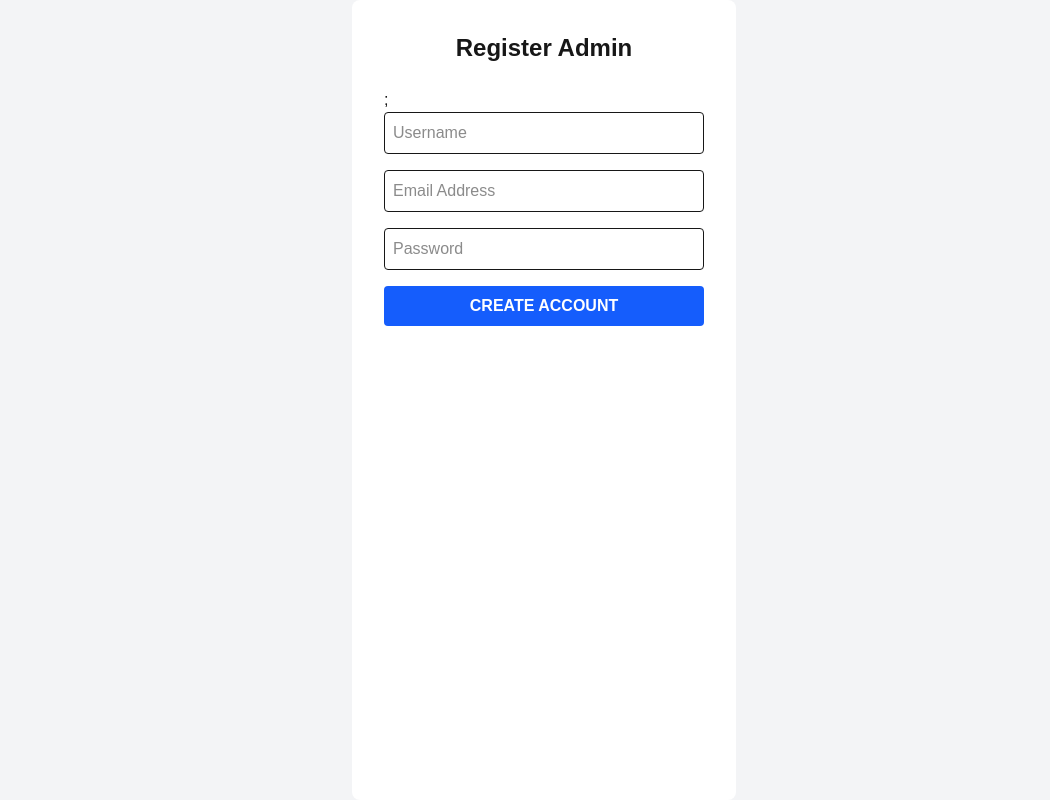
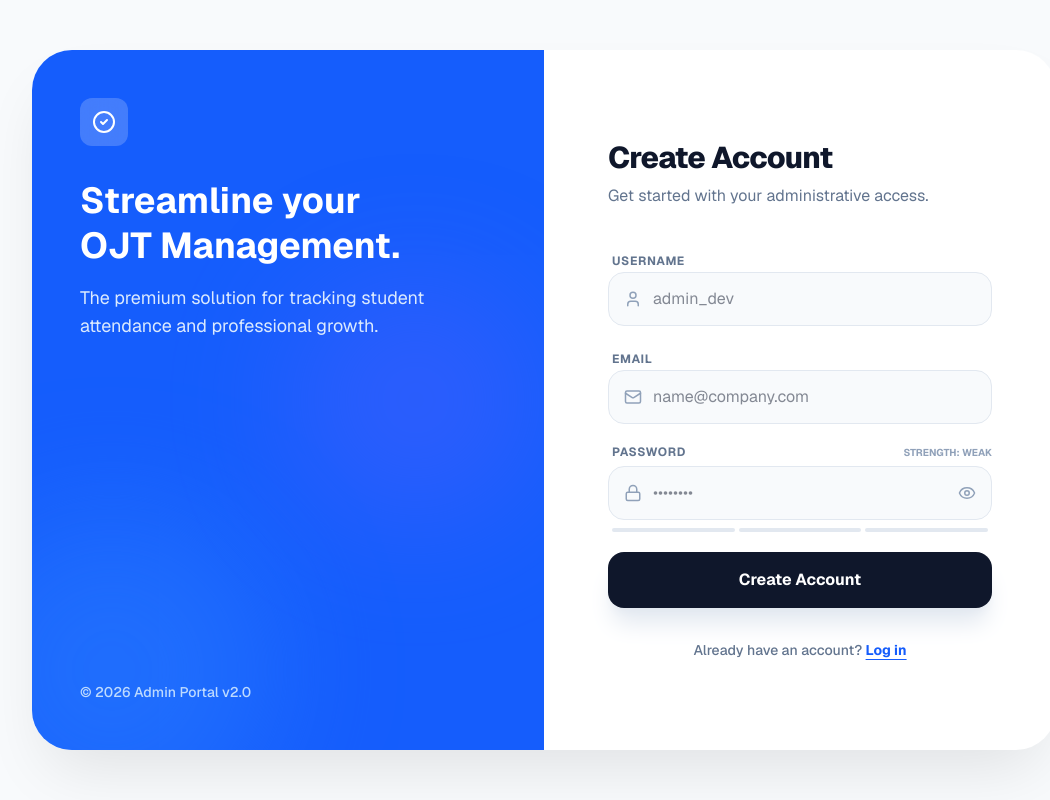
Before and after one commit to meuorii/OJT-Time-Logger, a Next.js app: page /admin/register in a window 1280 px wide. Shown: the whole page, without its empty margins (96-1146 px from the left). Built offline with nearby package versions, Linux system fonts and the light colour scheme.

Commit message:
Implement premium two-column admin register UI with framer-motion animations

```diff
--- a/app/admin/register/page.tsx
+++ b/app/admin/register/page.tsx
@@ -2,42 +2,179 @@
 
 import { useState } from 'react';
 import { useRouter } from 'next/navigation';
+import Link from 'next/link';
+import { motion, AnimatePresence } from 'framer-motion'; // Ensure framer-motion is installed
+import { Eye, EyeOff, User, Mail, Lock, CheckCircle2, AlertCircle, Loader2 } from 'lucide-react'; // Optional: npm i lucide-react
 
-export default function AdminRegister() {
+export default function PremiumRegister() {
     const [formData, setFormData] = useState({ username: '', email: '', password: '' });
+    const [showPassword, setShowPassword] = useState(false);
     const [status, setStatus] = useState({ message: '', isError: false });
+    const [loading, setLoading] = useState(false);
     const router = useRouter();
+
+    // Password strength logic
+    const getPasswordStrength = () => {
+        if (!formData.password) return 0;
+        let score = 0;
+        if (formData.password.length > 8) score += 1;
+        if (/[A-Z]/.test(formData.password)) score += 1;
+        if (/[0-9]/.test(formData.password)) score += 1;
+        return score;
+    };
 
     const handleSubmit = async (e: React.FormEvent) => {
         e.preventDefault();
-        const res = await fetch('/api/admin/register', { method: 'POST', body: JSON.stringify(formData), headers: { 'Content-Type': 'application/json' }});
+        setLoading(true);
+        // ... (API logic remains the same as previous steps)
+        setTimeout(() => setLoading(false), 2000); // Demo delay
+    };
 
-        const data = await res.json();
+    return (
+        <div className="min-h-screen bg-slate-50 flex items-center justify-center p-0 sm:p-6 lg:p-12 font-sans text-slate-900">
+            <motion.div
+                initial={{ opacity: 0, y: 20 }}
+                animate={{ opacity: 1, y: 0 }}
+                transition={{ duration: 0.6, ease: "easeOut" }}
+                className="w-full max-w-5xl bg-white rounded-none sm:rounded-[2.5rem] shadow-[0_32px_64px_-16px_rgba(0,0,0,0.1)] overflow-hidden flex flex-col md:flex-row min-h-175"
+            >
+                {/* LEFT COLUMN: BRANDING (Desktop Only) */}
+                <div className="hidden md:flex md:w-1/2 bg-blue-600 p-12 flex-col justify-between relative overflow-hidden">
+                    <div className="relative z-10">
+                        <div className="w-12 h-12 bg-white/20 backdrop-blur-md rounded-xl mb-8 flex items-center justify-center">
+                            <CheckCircle2 className="text-white w-6 h-6" />
+                        </div>
+                        <h2 className="text-4xl font-bold text-white leading-tight">
+                            Streamline your <br /> OJT Management.
+                        </h2>
+                        <p className="text-blue-100 mt-4 text-lg">
+                            The premium solution for tracking student attendance and professional growth.
+                        </p>
+                    </div>
 
-        if (res.ok) {
-            setStatus({ message: 'Admin created! Redirecting to Login...', isError: false });
-            setTimeout(() => router.push('admin/login'), 2000);
-        } else {
-            setStatus({ message: data.error || 'Registration failed', isError: true });
-        }
-    }
+                    {/* Decorative Background Element */}
+                    <div className="absolute -bottom-20 -left-20 w-80 h-80 bg-blue-500 rounded-full blur-3xl opacity-50" />
+                    <div className="absolute top-1/2 right-0 w-64 h-64 bg-indigo-500 rounded-full blur-3xl opacity-30 transform -translate-y-1/2" />
 
-     return (
-        <div className='flex item-center justify-center min-h-screen bg-gray-100'>
-            <form onSubmit={handleSubmit} className='bg-white p-8 rounded-lg shadow-m w-96'>
-                <h1 className='text-2xl font-bold mb-6 text-center'>Register Admin</h1>
+                    <div className="relative z-10 text-blue-200 text-sm font-medium">
+                        © 2026 Admin Portal v2.0
+                    </div>
+                </div>
 
-                {status.message && (
-                    <p className={`p-2 mb-4 text-sm rounded ${status.isError ? 'bg-red-100 text-red-600' : 'bg-green-100 text-green-600'}`}>
-                        {status.message}
-                    </p>
-                )};
+                {/* RIGHT COLUMN: REGISTRATION FORM */}
+                <div className="w-full md:w-1/2 p-8 sm:p-12 lg:p-16 flex flex-col justify-center">
+                    <div className="max-w-md mx-auto w-full">
+                        <header className="mb-10">
+                            <h1 className="text-3xl font-extrabold tracking-tight text-slate-900">Create Account</h1>
+                            <p className="text-slate-500 mt-2">Get started with your administrative access.</p>
+                        </header>
 
-                <input type="text" placeholder='Username' className='w-full p-2 border mb-4 rounded outline-none focus:border-blue-500' onChange={(e) => setFormData({ ...formData, username: e.target.value })} required />
-                <input type="text" placeholder='Email Address' className='w-full p-2 border mb-4 rounded outline-none focus:border-blue-500' onChange={(e) => setFormData({ ...formData, email: e.target.value })} required />
-                <input type="password" placeholder='Password' className='w-full p-2 border mb-4 rounded outline-none focus:border-blue-500' onChange={(e) => setFormData({ ...formData, password: e.target.value })} required />
-                <button className='w-full bg-blue-600 text-white py-2 rounded font-semibold hover:bg-blue-700 transition'>CREATE ACCOUNT</button>
-            </form>
+                        <form onSubmit={handleSubmit} className="space-y-5">
+                            {/* Status Messages */}
+                            <AnimatePresence>
+                                {status.message && (
+                                    <motion.div
+                                        initial={{ opacity: 0, height: 0 }}
+                                        animate={{ opacity: 1, height: 'auto' }}
+                                        exit={{ opacity: 0, height: 0 }}
+                                        className={`flex items-center gap-2 p-4 rounded-xl text-sm font-medium border ${
+                                            status.isError ? 'bg-red-50 border-red-100 text-red-600' : 'bg-emerald-50 border-emerald-100 text-emerald-600'
+                                        }`}
+                                    >
+                                        {status.isError ? <AlertCircle size={18} /> : <CheckCircle2 size={18} />}
+                                        {status.message}
+                                    </motion.div>
+                                )}
+                            </AnimatePresence>
+
+                            {/* Username Input */}
+                            <div className="space-y-1.5">
+                                <label className="text-xs font-bold uppercase tracking-wider text-slate-500 ml-1">Username</label>
+                                <div className="relative group">
+                                    <User className="absolute left-4 top-1/2 -translate-y-1/2 text-slate-400 group-focus-within:text-blue-600 transition-colors" size={18} />
+                                    <input
+                                        type="text"
+                                        required
+                                        className="w-full pl-11 pr-4 py-3.5 bg-slate-50 border border-slate-200 rounded-2xl focus:bg-white focus:ring-4 focus:ring-blue-500/5 focus:border-blue-600 transition-all outline-none"
+                                        placeholder="admin_dev"
+                                        onChange={(e) => setFormData({ ...formData, username: e.target.value })}
+                                    />
+                                </div>
+                            </div>
+
+                            {/* Email Input */}
+                            <div className="space-y-1.5">
+                                <label className="text-xs font-bold uppercase tracking-wider text-slate-500 ml-1">Email</label>
+                                <div className="relative group">
+                                    <Mail className="absolute left-4 top-1/2 -translate-y-1/2 text-slate-400 group-focus-within:text-blue-600 transition-colors" size={18} />
+                                    <input
+                                        type="email"
+                                        required
+                                        className="w-full pl-11 pr-4 py-3.5 bg-slate-50 border border-slate-200 rounded-2xl focus:bg-white focus:ring-4 focus:ring-blue-500/5 focus:border-blue-600 transition-all outline-none"
+                                        placeholder="name@company.com"
+                                        onChange={(e) => setFormData({ ...formData, email: e.target.value })}
+                                    />
+                                </div>
+                            </div>
+
+                            {/* Password Input */}
+                            <div className="space-y-1.5">
+                                <div className="flex justify-between items-center ml-1">
+                                    <label className="text-xs font-bold uppercase tracking-wider text-slate-500">Password</label>
+                                    <span className="text-[10px] font-bold uppercase text-slate-400">Strength: {['Weak', 'Fair', 'Strong'][getPasswordStrength()]}</span>
+                                </div>
+                                <div className="relative group">
+                                    <Lock className="absolute left-4 top-1/2 -translate-y-1/2 text-slate-400 group-focus-within:text-blue-600 transition-colors" size={18} />
+                                    <input
+                                        type={showPassword ? 'text' : 'password'}
+                                        required
+                                        className="w-full pl-11 pr-12 py-3.5 bg-slate-50 border border-slate-200 rounded-2xl focus:bg-white focus:ring-4 focus:ring-blue-500/5 focus:border-blue-600 transition-all outline-none"
+                                        placeholder="••••••••"
+                                        onChange={(e) => setFormData({ ...formData, password: e.target.value })}
+                                    />
+                                    <button
+                                        type="button"
+                                        onClick={() => setShowPassword(!showPassword)}
+                                        className="absolute right-4 top-1/2 -translate-y-1/2 text-slate-400 hover:text-slate-600 transition-colors"
+                                    >
+                                        {showPassword ? <EyeOff size={18} /> : <Eye size={18} />}
+                                    </button>
+                                </div>
+                                {/* Password Strength Bar */}
+                                <div className="flex gap-1 mt-2 px-1">
+                                    {[0, 1, 2].map((step) => (
+                                        <div
+                                            key={step}
+                                            className={`h-1 flex-1 rounded-full transition-all duration-500 ${
+                                                getPasswordStrength() > step ? 'bg-blue-600' : 'bg-slate-200'
+                                            }`}
+                                        />
+                                    ))}
+                                </div>
+                            </div>
+
+                            <motion.button
+                                whileHover={{ scale: 1.01 }}
+                                whileTap={{ scale: 0.98 }}
+                                type="submit"
+                                disabled={loading}
+                                className="w-full bg-slate-900 text-white py-4 rounded-2xl font-bold shadow-xl shadow-slate-200 hover:bg-black transition-all flex items-center justify-center gap-2 disabled:opacity-70 disabled:cursor-not-allowed"
+                            >
+                                {loading ? <Loader2 className="animate-spin" size={20} /> : 'Create Account'}
+                            </motion.button>
+                        </form>
+
+                        <footer className="mt-8 text-center">
+                            <p className="text-sm text-slate-500 font-medium">
+                                Already have an account?{' '}
+                                <Link href="/admin/login" className="text-blue-600 hover:text-blue-700 font-bold transition-colors underline underline-offset-4">
+                                    Log in
+                                </Link>
+                            </p>
+                        </footer>
+                    </div>
+                </div>
+            </motion.div>
         </div>
-    )
-};
+    );
+}
--- a/package.json
+++ b/package.json
@@ -10,7 +10,9 @@
   },
   "dependencies": {
     "bcryptjs": "^3.0.3",
+    "framer-motion": "^12.23.26",
     "jsonwebtoken": "^9.0.3",
+    "lucide-react": "^0.562.0",
     "mongoose": "^9.0.2",
     "next": "16.1.1",
     "react": "19.2.3",
```
Also changed, not shown: 1 other file (tests, documents, lock files or other folders).
